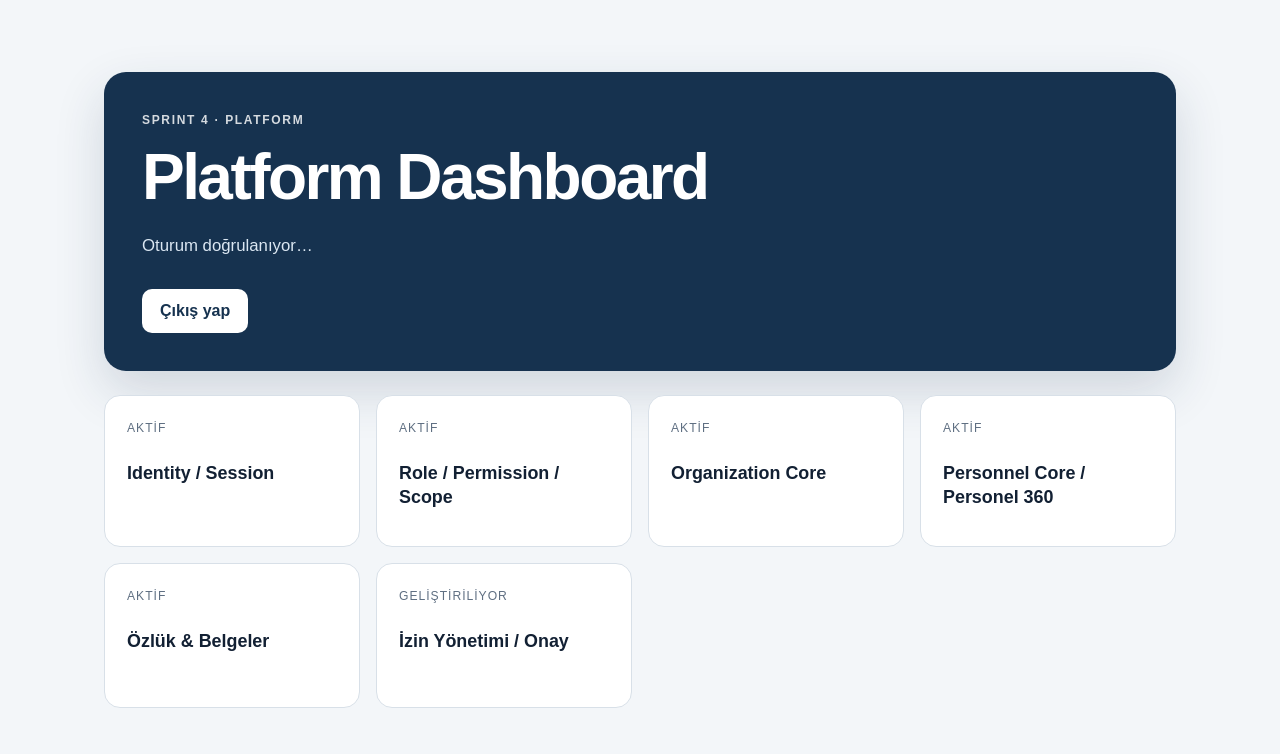
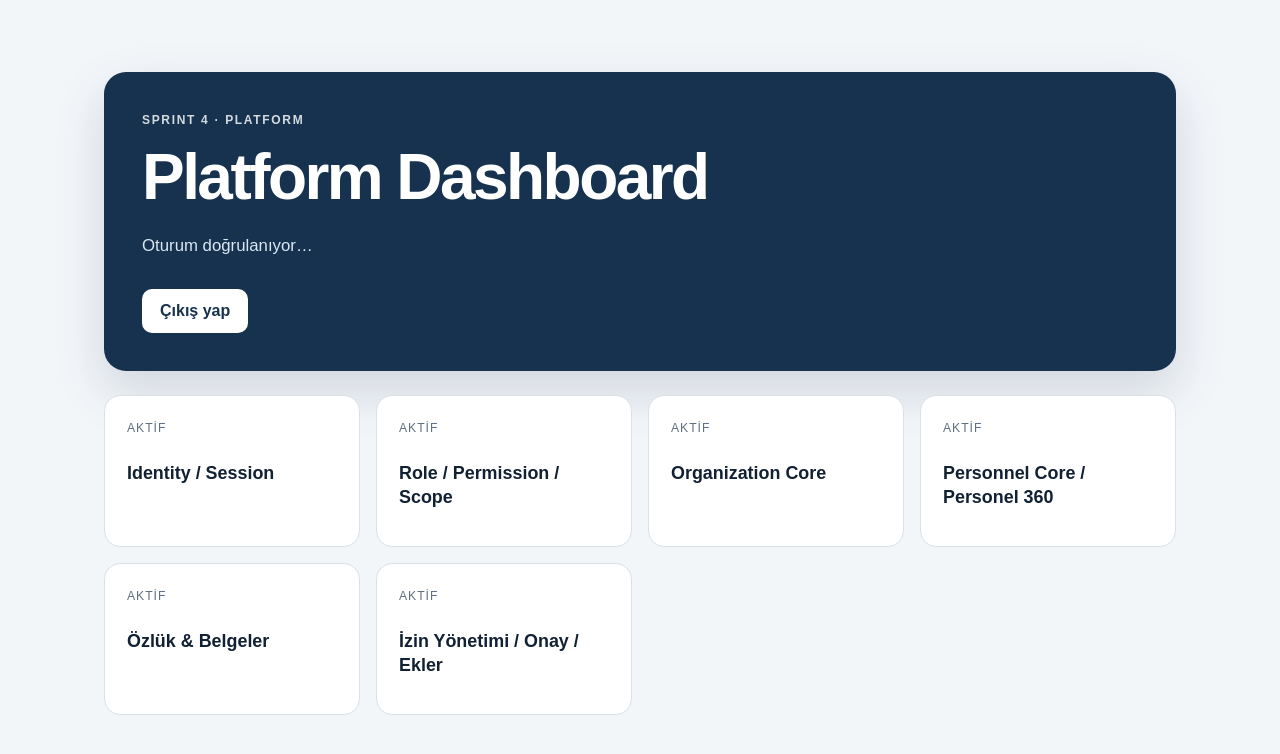
Before and after one commit to oncunur/personnel-platform, a Next.js app in the folder frontend/: page /dashboard in a window 1280 px wide. Shown: the top 754 px of the page. Built offline with nearby package versions, Linux system fonts and the light colour scheme; no server answers; sample sign-in values are in the browser's storage.

Commit message:
chore(ui): mark leave management active

```diff
--- a/frontend/app/dashboard/page.tsx
+++ b/frontend/app/dashboard/page.tsx
@@ -36,6 +36,6 @@ export default function DashboardPage() {
 
   return <main className="shell">
     <section className="hero compact"><span className="eyebrow">SPRINT 4 · PLATFORM</span><h1>Platform Dashboard</h1><p>{message}</p>{me ? <div className="session-summary"><strong>{me.username}</strong><span>{me.email ?? "E-posta tanımlı değil"}</span><span>Security version: {me.securityVersion}</span><span>Roller: {me.roles.map(x => x.code).join(", ") || "—"}</span><span>Scope: {me.scopes.map(x => x.scopeType).join(", ") || "—"}</span></div> : null}<div className="actions action-row">{canOpenPersonnel ? <a className="primary" href="/personnel">Personel</a> : null}{canOpenDocuments ? <a className="primary" href="/documents">Özlük & Belgeler</a> : null}{canOpenLeave ? <a className="primary" href="/leave">İzin Yönetimi</a> : null}{canOpenLeaveApprovals ? <a className="primary" href="/leave/approvals">İzin Onay Kutusu</a> : null}{canOpenOrganization ? <a className="primary" href="/organization">Organizasyon</a> : null}{canOpenSecurity ? <a className="primary" href="/security">Security Console</a> : null}<button className="secondary-button" type="button" onClick={logout}>Çıkış yap</button></div></section>
-    <section className="grid" aria-label="Platform durum kartları"><article className="card"><span>Aktif</span><h2>Identity / Session</h2></article><article className="card"><span>Aktif</span><h2>Role / Permission / Scope</h2></article><article className="card"><span>Aktif</span><h2>Organization Core</h2></article><article className="card"><span>Aktif</span><h2>Personnel Core / Personel 360</h2></article><article className="card"><span>Aktif</span><h2>Özlük & Belgeler</h2></article><article className="card"><span>Geliştiriliyor</span><h2>İzin Yönetimi / Onay</h2></article></section>
+    <section className="grid" aria-label="Platform durum kartları"><article className="card"><span>Aktif</span><h2>Identity / Session</h2></article><article className="card"><span>Aktif</span><h2>Role / Permission / Scope</h2></article><article className="card"><span>Aktif</span><h2>Organization Core</h2></article><article className="card"><span>Aktif</span><h2>Personnel Core / Personel 360</h2></article><article className="card"><span>Aktif</span><h2>Özlük & Belgeler</h2></article><article className="card"><span>Aktif</span><h2>İzin Yönetimi / Onay / Ekler</h2></article></section>
   </main>;
 }
```
